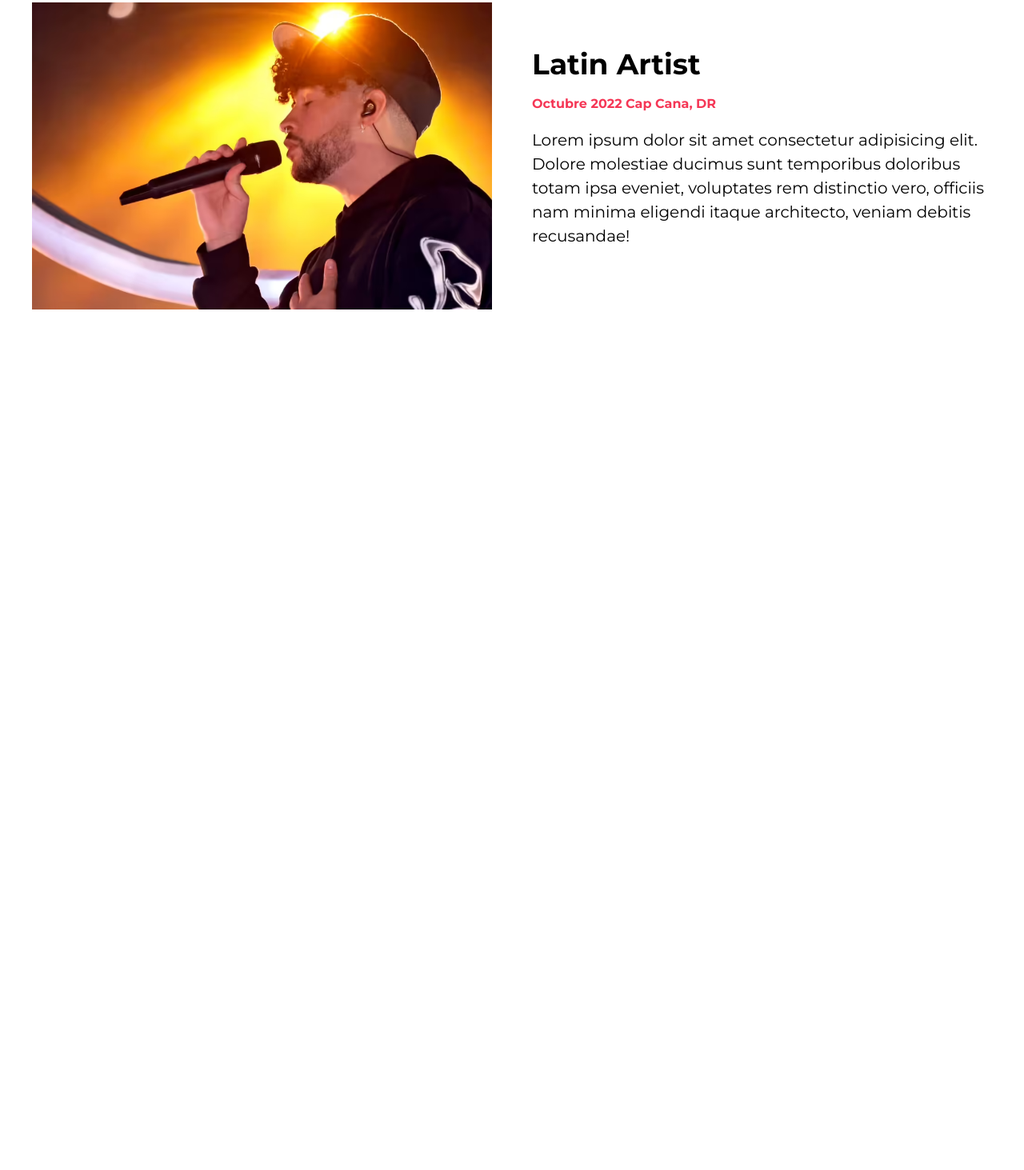
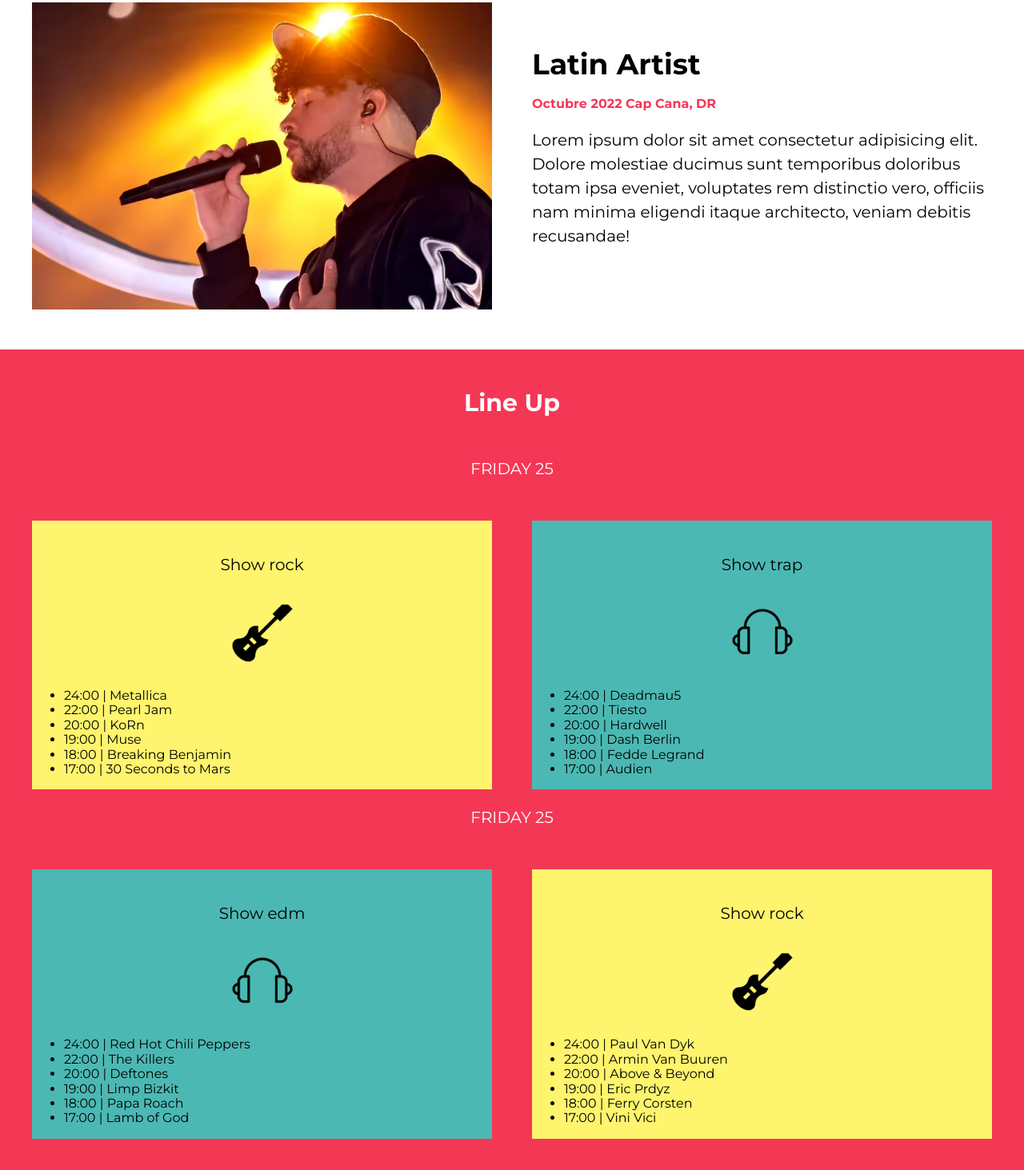
Before and after one commit to MartinsitoBritoDiaz/MusicFestival, a website: page index.html in a window 1280 px wide. Shown: the part 773-2236 px from the top of the page at 80% size. Before the commit the page ends 1210 px from the top, so only its background shows below. Drawn offline with Linux system fonts and the light colour scheme.

Commit message:
Personalizando Line Up Section

```diff
--- a/index.html
+++ b/index.html
@@ -51,7 +51,125 @@
             <a class="date" href="">Octubre 2022 Cap Cana, DR</a>
             <p>Lorem ipsum dolor sit amet consectetur adipisicing elit. Dolore molestiae ducimus sunt temporibus doloribus totam ipsa eveniet, voluptates rem distinctio vero, officiis nam minima eligendi itaque architecto, veniam debitis recusandae!</p>
         </div>
+    </section> <!-- Artist Section -->
+
+
+    <section class="lineup">
+        <h3>Line Up</h3>
+
+        <p class="day">Friday 25</p>
+
+        <div class="show-container container">
+            <div class="show rock bg-yellow">
+                <p class="show-name">Show rock</p>
+
+                <ul class="calendar">
+                    <li>
+                        24:00 | <span>Metallica</span>
+                    </li>
+                    <li>
+                        22:00 | <span>Pearl Jam</span>
+                    </li>
+                    <li>
+                        20:00 | <span>KoRn</span>
+                    </li>
+                    <li>
+                        19:00 | <span>Muse</span>
+                    </li>
+                    <li>
+                        18:00 | <span>Breaking Benjamin</span>
+                    </li>
+                    <li>
+                        17:00 | <span>30 Seconds to Mars</span>
+                    </li>
+
+                </ul>
+            </div> <!-- Show -->
+
+            <div class="show edm bg-green">
+                <p class="show-name">Show trap</p>
+
+                <ul class="calendar">
+                    <li>
+                        24:00 | <span>Deadmau5</span>
+                    </li>
+                    <li>
+                        22:00 | <span>Tïesto</span>
+                    </li>
+                    <li>
+                        20:00 | <span>Hardwell</span>
+                    </li>
+                    <li>
+                        19:00 | <span>Dash Berlin</span>
+                    </li>
+
+                    <li>
+                        18:00 | <span>Fedde Legrand</span>
+                    </li>
+                    <li>
+                        17:00 | <span>Audien</span>
+                    </li>
+
+
+                </ul>
+            </div> <!-- Show -->
+        </div><!-- Show container -->
+
+        <p class="day">Friday 25</p>
+
+        <div class="show-container container">
+            <div class="show edm bg-green">
+                <p class="show-name">Show edm</p>
+
+                <ul class="calendar">
+                    <li>
+                        24:00 | <span>Red Hot Chili Peppers</span>
+                    </li>
+                    <li>
+                        22:00 | <span>The Killers</span>
+                    </li>
+                    <li>
+                        20:00 | <span>Deftones</span>
+                    </li>
+                    <li>
+                        19:00 | <span>Limp Bizkit</span>
+                    </li>
+
+                    <li>
+                        18:00 | <span>Papa Roach</span>
+                    </li>
+                    <li>
+                        17:00 | <span>Lamb of God</span>
+                    </li>
+                </ul>
+            </div> <!-- Show -->
+
+            <div class="show rock bg-yellow">
+                <p class="show-name">Show rock</p>
+
+                <ul class="calendar">
+                    <li>
+                        24:00 | <span>Paul Van Dyk</span>
+                    </li>
+                    <li>
+                        22:00 | <span>Armin Van Buuren</span>
+                    </li>
+                    <li>
+                        20:00 | <span>Above & Beyond</span>
+                    </li>
+                    <li>
+                        19:00 | <span>Eric Prdyz</span>
+                    </li>
+
+                    <li>
+                        18:00 | <span>Ferry Corsten</span>
+                    </li>
+                    <li>
+                        17:00 | <span>Vini Vici</span>
+                    </li>
+                </ul>
+            </div> <!-- Show -->
+        </div><!-- Show container -->
     </section>
-
 </body>
 </html>
--- a/src/scss/base/_variables.scss
+++ b/src/scss/base/_variables.scss
@@ -2,7 +2,7 @@
 $primary-font: 'Montserrat', sans-serif;
 
 // Colors
-$green: #000;
+$green: #4cb8b3;
 $pink: #F53756;
 $yellow: #FEF46D;
 $violet: #752F97;
--- a/src/scss/layout/_header.scss
+++ b/src/scss/layout/_header.scss
@@ -2,7 +2,7 @@
 @use 'base/mixins' as m;
 
 .header{
-    background-color: v.$green;
+    background-color: v.$black;
 
     h1{
         color: v.$white;
--- a/src/scss/layout/_index.scss
+++ b/src/scss/layout/_index.scss
@@ -1,3 +1,4 @@
 @forward 'header';
 @forward 'video';
 @forward 'festival';
+@forward 'lineup';
--- /dev/null
+++ b/src/scss/layout/_lineup.scss
@@ -0,0 +1,63 @@
+@use 'base/mixins' as m;
+@use 'base/variables' as v;
+
+.lineup{
+    padding: 5rem 0;
+    background-color: v.$pink;
+
+    h3, p{
+        color: v.$white;
+        text-align: center;
+    }
+    .day{
+        text-transform: uppercase;
+        margin-bottom: 5rem;
+    }
+}
+
+.show-container{
+    @include m.mediaQuery(v.$tablet) {
+        @include m.grid(2, 5rem);
+    }
+
+    p{
+        color: v.$black;
+    }
+}
+
+.show{
+    padding-top: 2rem;
+
+    p{
+        &:after{
+            content: '';
+            display: block;
+            width: 20rem;
+            height: 10rem;
+            background-size: 15rem;
+            background-repeat: no-repeat;
+            background-position: center center;
+            margin: 2rem auto 0 auto;
+        }
+    }
+}
+
+.edm .show-name:after{
+    background-image: url(../img/icono_edm.png);
+}
+
+.rock .show-name:after{
+    background-image: url(../img/icono_rock.png);
+}
+
+.calendar{
+
+}
+
+.bg-yellow{
+    background-color: v.$yellow;
+}
+
+.bg-green{
+    background-color: v.$green;
+}
```
Also changed, not shown: build/css/app.css, src/scss/app.css (added), 1 other file.
